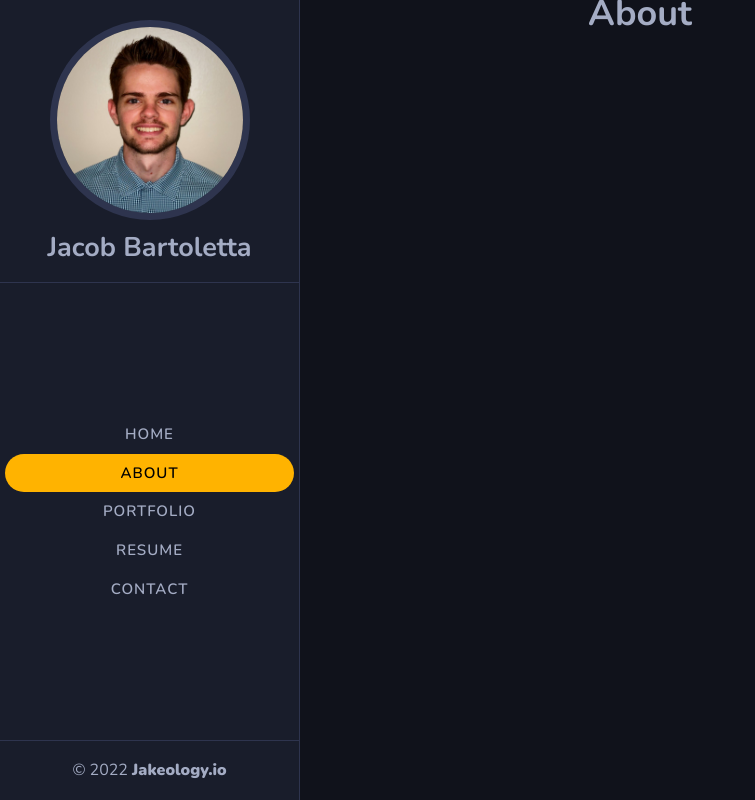
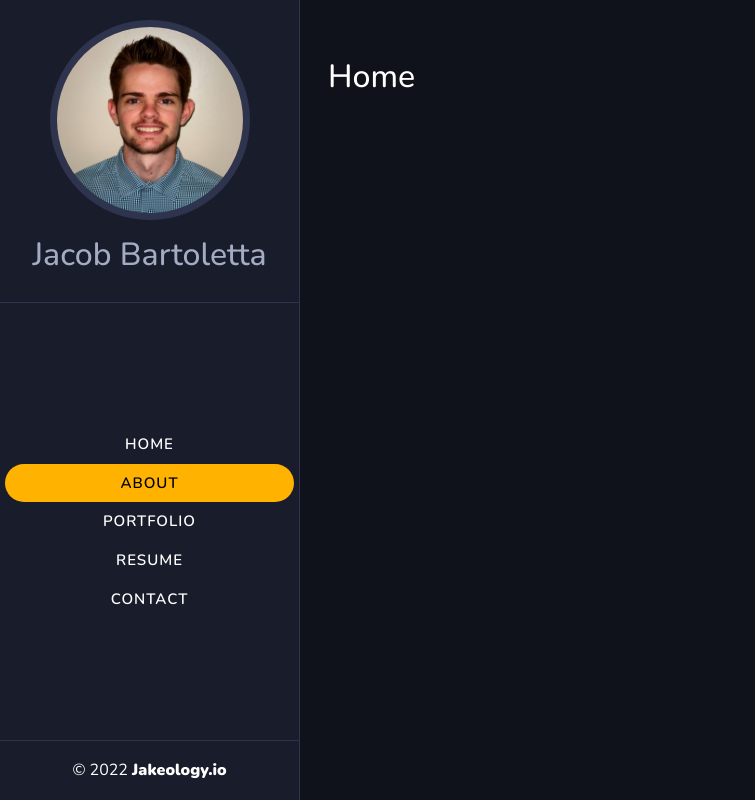
Before and after one commit to Jakeology/react-portfolio, a React (Create React App) app: page / in a window 1280 px wide. Both pictures are taken after a click on the element "ABOUT". Shown: the whole page, without its empty margins (0-755 px from the left). Built offline with nearby package versions, Linux system fonts and the light colour scheme.

Commit message:
added bootstrap and css styling to content titles

```diff
--- a/public/index.html
+++ b/public/index.html
@@ -10,6 +10,7 @@
       content="Web site created using create-react-app"
     />
     <link rel="apple-touch-icon" href="%PUBLIC_URL%/logo192.png" />
+    <link href="https://cdn.jsdelivr.net/npm/bootstrap@5.1.3/dist/css/bootstrap.min.css" rel="stylesheet" integrity="sha384-1BmE4kWBq78iYhFldvKuhfTAU6auU8tT94WrHftjDbrCEXSU1oBoqyl2QvZ6jIW3" crossorigin="anonymous">
     <!--
       manifest.json provides metadata used when your web app is installed on a
       user's mobile device or desktop. See https://developers.google.com/web/fundamentals/web-app-manifest/
--- a/src/components/About/index.js
+++ b/src/components/About/index.js
@@ -2,8 +2,14 @@ import React from "react";
 
 function About() {
   return (
-    <div className="test">
-      <h1>About</h1>
+    <div className="container-fluid">
+      <div className="m-1 row d-flex justify-content-center mb-5">
+        <div className="col-12 col-xxl-8">
+          <div className="primary-section-title">
+            <h2>Home</h2>
+          </div>
+        </div>
+      </div>
     </div>
   );
 }
--- a/src/components/Home/index.js
+++ b/src/components/Home/index.js
@@ -2,7 +2,7 @@ import React from "react";
 
 function Home() {
   return (
-    <div className="test">
+    <div>
       <h1>Home</h1>
     </div>
   );
--- a/src/index.css
+++ b/src/index.css
@@ -8,7 +8,7 @@
 
 a {
   text-decoration: none;
-  color: #a4acc4;
+  color: white;
 }
 
 b {
@@ -24,9 +24,13 @@ body {
   font-size: 18px;
   line-height: 1.8rem;
   font-family: "Nunito", sans-serif;
-  color: #a4acc4;
+  color: white;
   font-weight: 400;
   background: #10121b;
+}
+
+main {
+  margin-left: 300px;
 }
 
 header {
@@ -118,6 +122,9 @@ header h2 {
   border-radius: 20px;
 }
 
-.test {
-  text-align: center;
+.primary-section-title {
+  margin-bottom: 60px;
+  position: relative;
+  z-index: 1;
+  margin-top: 3em;
 }
```
